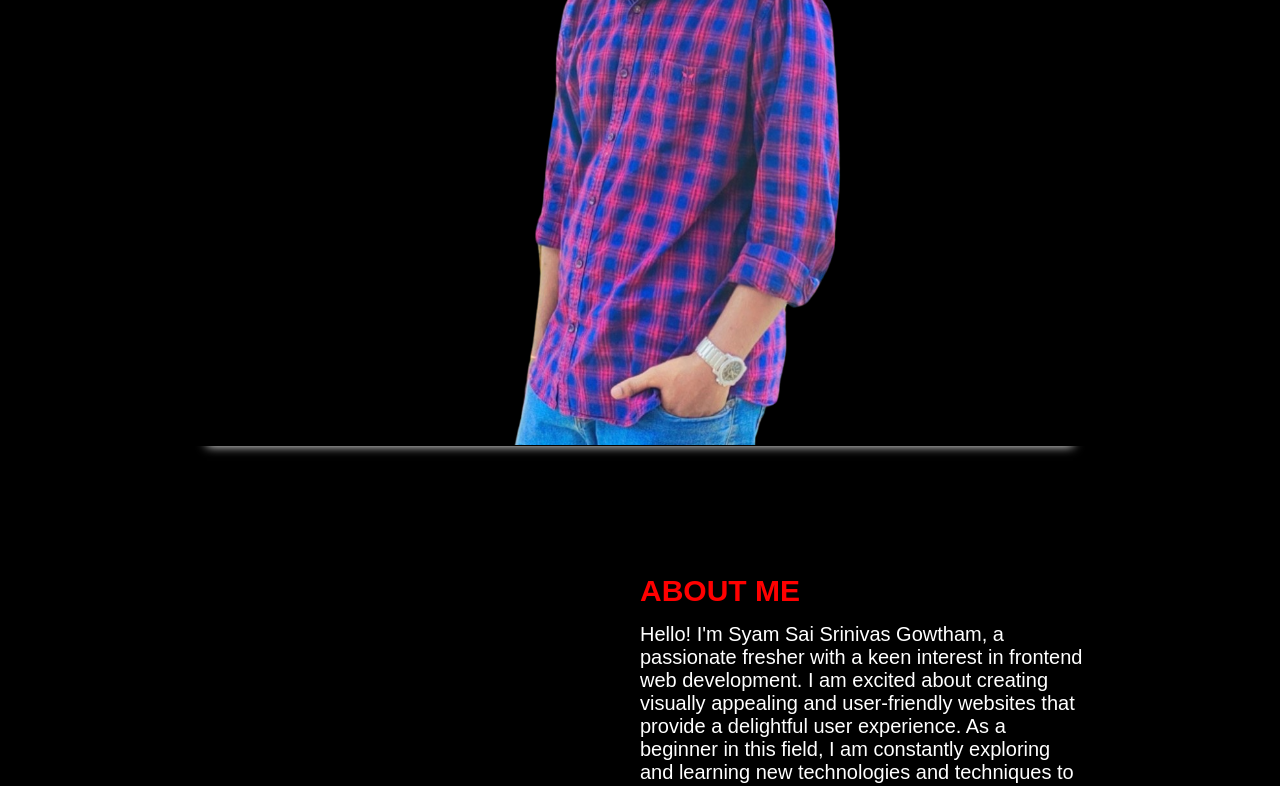
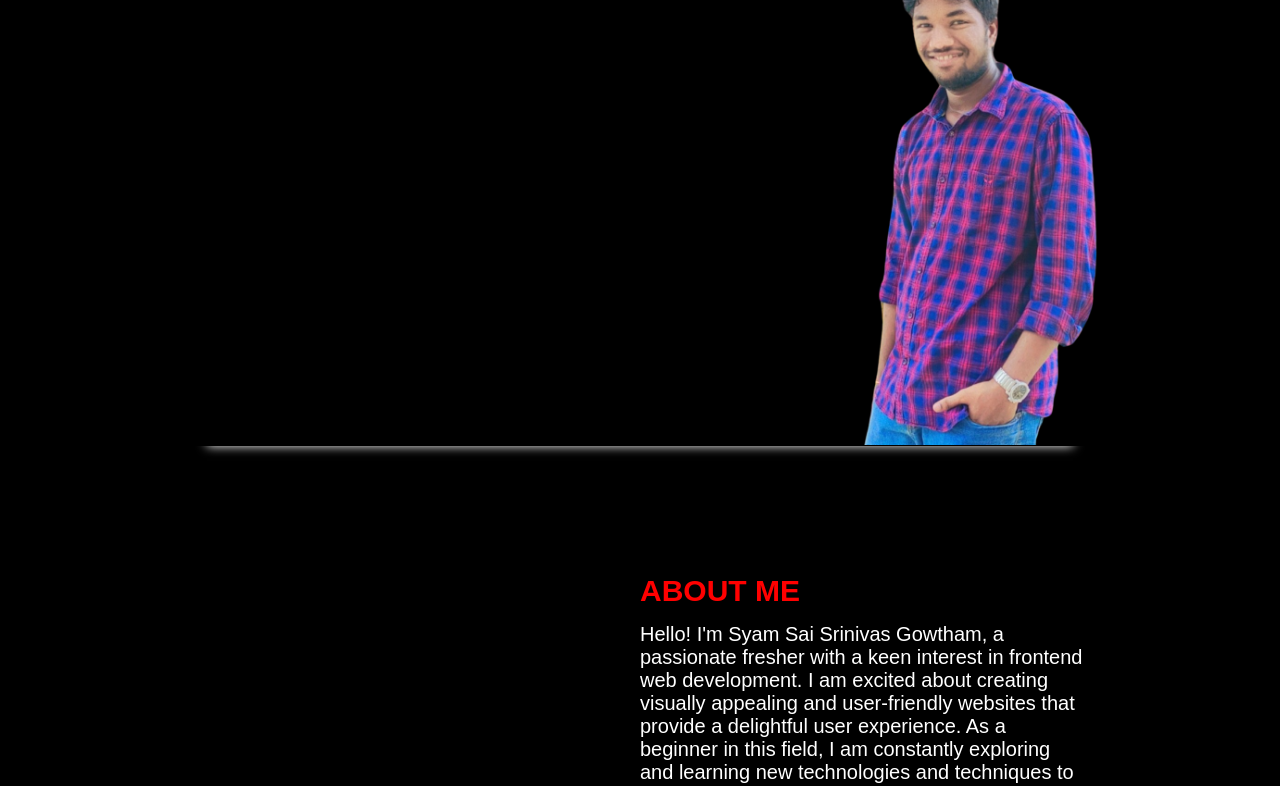
Before and after one commit to Gowthamchamana/CODSOFT, a plain HTML site: page Portfolio58/pages/index.html in a window 1280 px wide. Shown: the part 303-1089 px from the top of the page. Drawn offline with Linux system fonts and the light colour scheme.

Commit message:
Add files via upload

```diff
--- a/Portfolio58/pages/css.css
+++ b/Portfolio58/pages/css.css
@@ -11,9 +11,9 @@ body {
 
 .model{
 
-    width: 700px;
+    width: 500px;
     position: absolute;
-    right: 50px;
+    right: -150px;
     bottom:1px;
 
 }
```
